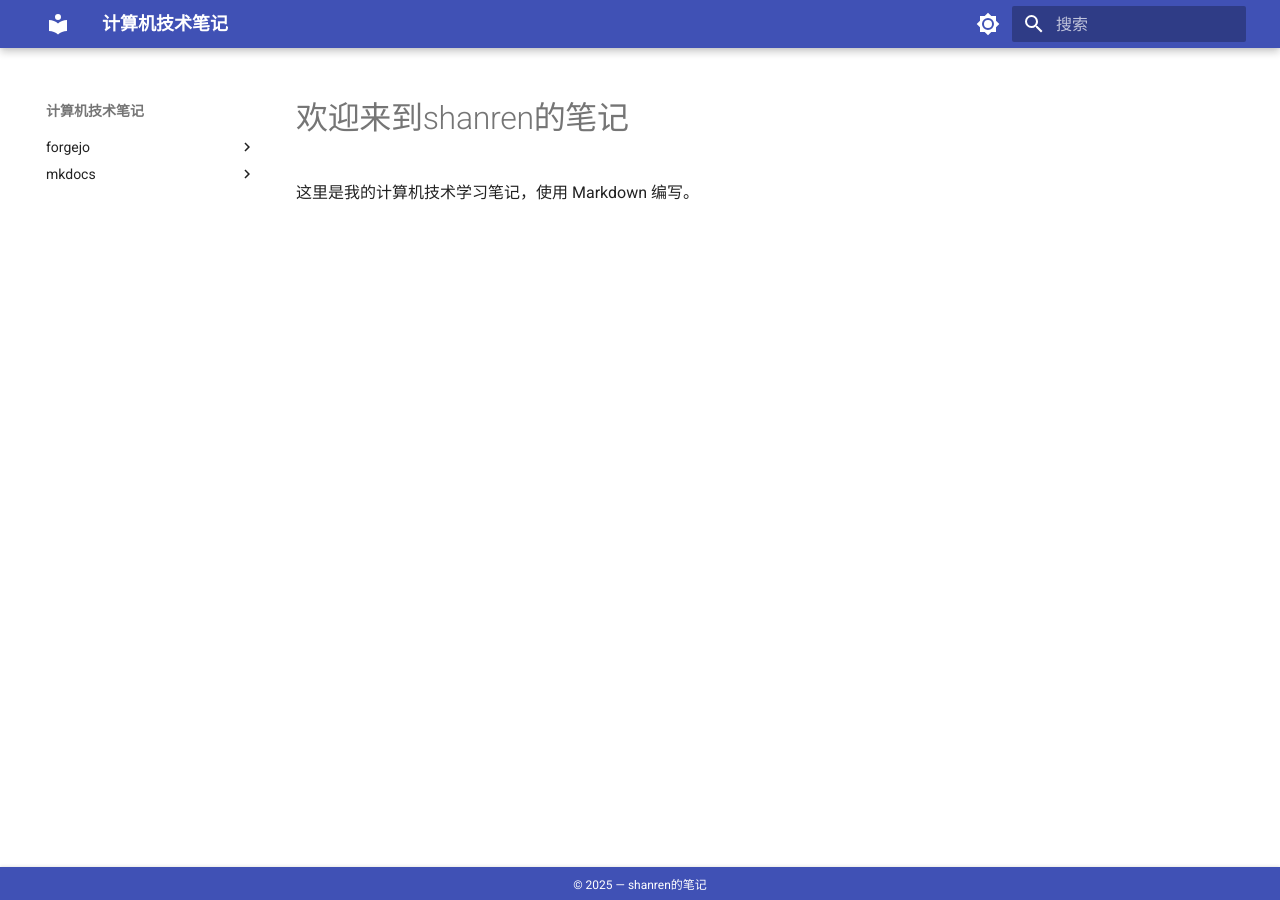
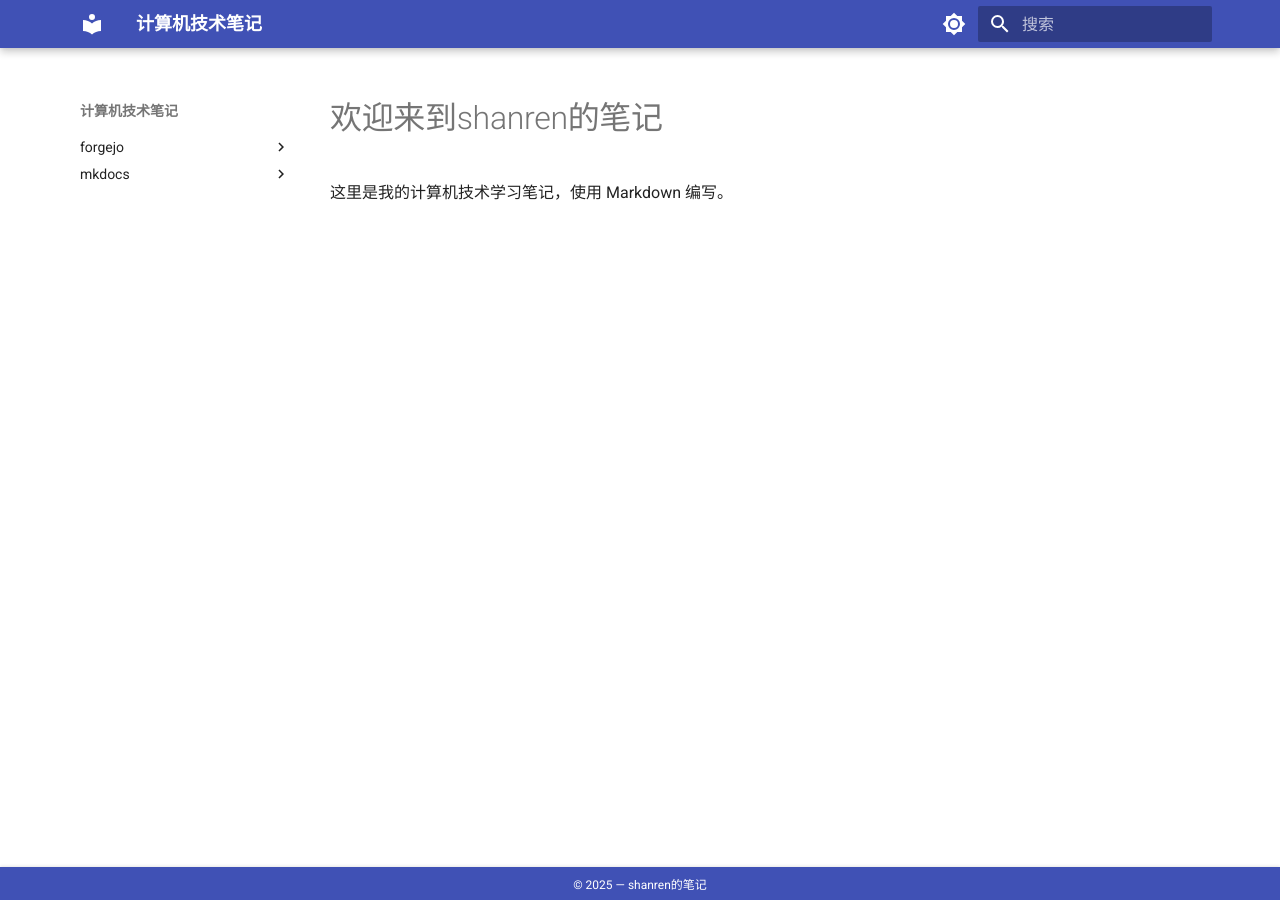
Before and after one commit to mudxkx/techdocs, an MkDocs documentation site: the page built from docs/index.md, in a window 1280 px wide. Built offline with MkDocs 1.6.1 and Material for MkDocs 9.7.7, drawn with Linux system fonts in a browser that asks for light colours.

Commit message:
setup show width

```diff
--- /dev/null
+++ b/docs/stylesheets/extra.css
@@ -0,0 +1,4 @@
+/* 设置一个非常大的最大宽度，比如 90% 或 1440px */
+.md-grid {
+  max-width: 90%;
+}
--- a/mkdocs.yml
+++ b/mkdocs.yml
@@ -54,6 +54,7 @@ extra:
   generator: false
 extra_css:
   - stylesheets/footer.css
+  - stylesheets/extra.css
 
 exclude_docs: |
   .git/
```
